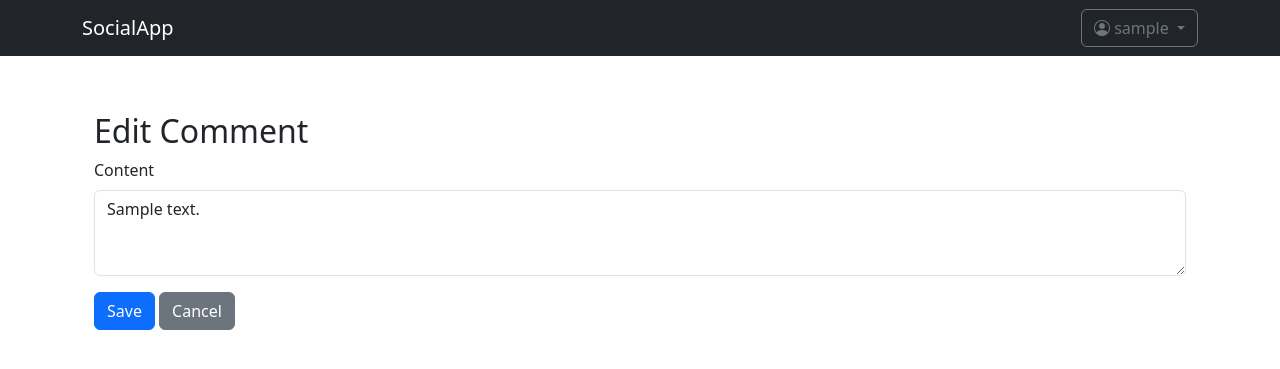
After one commit to achrafkassimi/alx-project-nexus, a Django app: page /feed/comment/edit/1/ in a window 1280 px wide. The commit adds this page. Shown: the top 369 px of the page. Run offline with Django 5.2, Linux system fonts and the light colour scheme; a user stored in the database is signed in; tables that the repository leaves empty hold one stand-in row (values such as "Sample post").

Commit message:
Edit Comment

```diff
--- a/socialmedia/feed/urls.py
+++ b/socialmedia/feed/urls.py
@@ -11,5 +11,6 @@ urlpatterns = [
     path('edit/<int:post_id>/', views.edit_post, name='edit_post'),
     path('delete/<int:post_id>/', views.delete_post, name='delete_post'),
     path('comment/delete/<int:comment_id>/', views.delete_comment, name='delete_comment'),
+    path('comment/edit/<int:comment_id>/', views.edit_comment, name='edit_comment'),
 
 ]
--- a/socialmedia/feed/views.py
+++ b/socialmedia/feed/views.py
@@ -73,3 +73,21 @@ def delete_comment(request, comment_id):
         comment.delete()
 
     return redirect('feed:dashboard')
+
+
+@login_required(login_url='login')
+def edit_comment(request, comment_id):
+    comment = get_object_or_404(Comment, id=comment_id)
+
+    # فقط صاحب التعليق يقدر يحررو
+    if request.user != comment.author:
+        return redirect('feed:dashboard')
+
+    if request.method == 'POST':
+        new_content = request.POST.get('content')
+        if new_content:
+            comment.content = new_content
+            comment.save()
+            return redirect('feed:dashboard')
+
+    return render(request, 'feed/edit_comment.html', {'comment': comment})
--- /dev/null
+++ b/socialmedia/templates/feed/edit_comment.html
@@ -0,0 +1,18 @@
+{% extends 'base.html' %}
+
+{% block title %}Edit Comment{% endblock %}
+
+{% block content %}
+<div class="container mt-5">
+  <h2>Edit Comment</h2>
+  <form method="POST">
+    {% csrf_token %}
+    <div class="mb-3">
+      <label for="content" class="form-label">Content</label>
+      <textarea name="content" class="form-control" rows="3" required>{{ comment.content }}</textarea>
+    </div>
+    <button type="submit" class="btn btn-primary">Save</button>
+    <a href="{% url 'feed:dashboard' %}" class="btn btn-secondary">Cancel</a>
+  </form>
+</div>
+{% endblock %}
```
Also changed, not shown: socialmedia/templates/feed/dashboard.html (+12 -1 lines).
